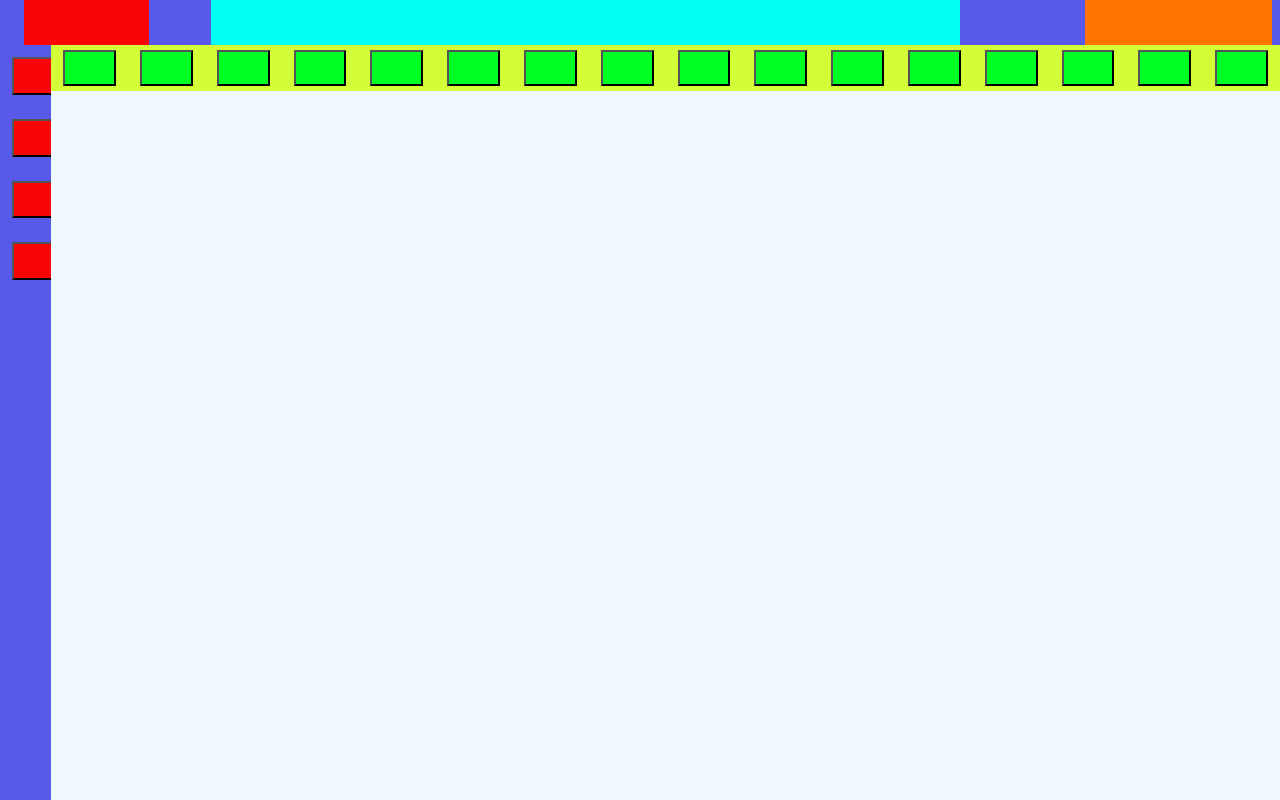
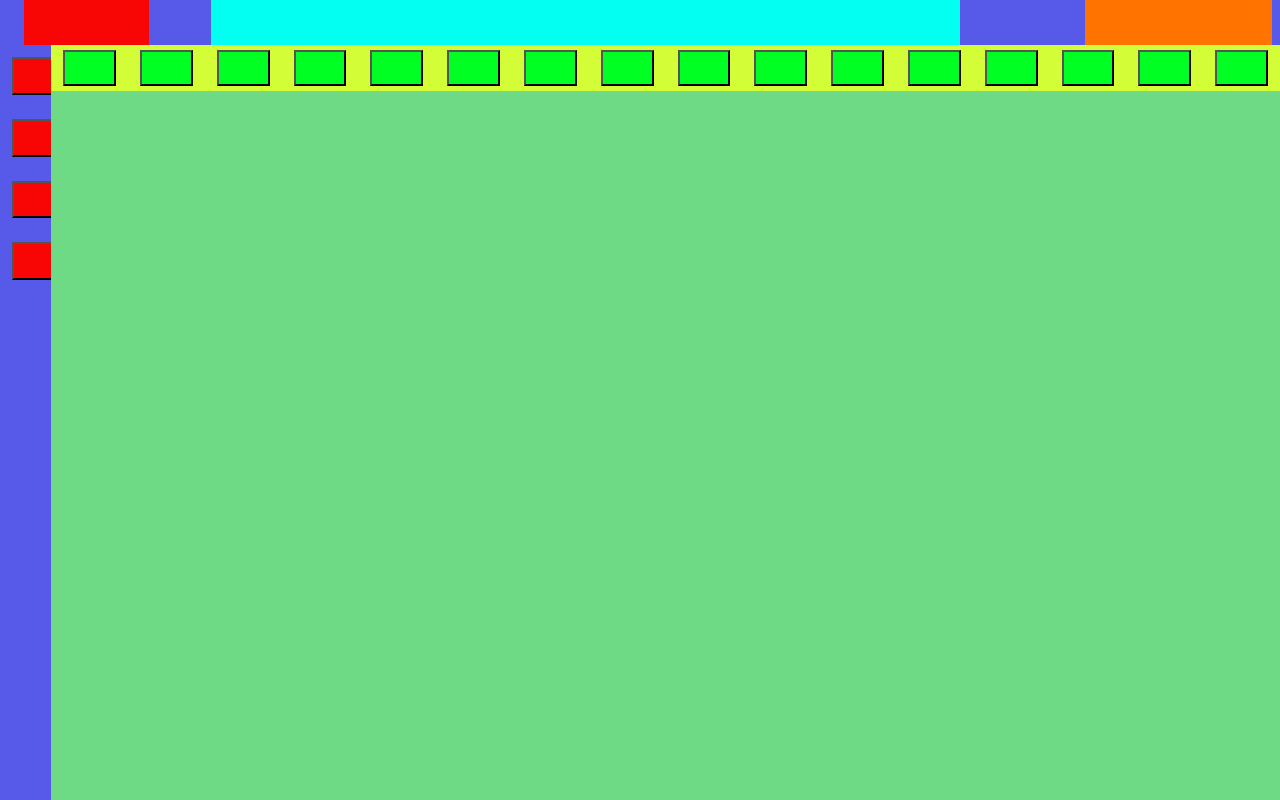
Before and after one commit to GonzaloC-Dev/Youtube_landing_page, a plain HTML site: page Views/Landing_page.html in a window 1280 px wide. Drawn offline with Linux system fonts and the light colour scheme.

Commit message:
contentContainer added

```diff
--- a/Styles/landing_page.css
+++ b/Styles/landing_page.css
@@ -84,3 +84,9 @@ flex-direction: column;
   padding: 0 24px;
   margin: 12px;
 }
+
+.contentContainer{
+  width: 100%;
+  height: 94%;
+  background-color:#6eda85
+}
--- a/Views/Landing_page.html
+++ b/Views/Landing_page.html
@@ -41,6 +41,7 @@
         <button class="filterButton"></button>
         <button class="filterButton"></button>
       </div>
+      <div class="contentContainer"></div>
       </div>
     </div>
   </body>
```
